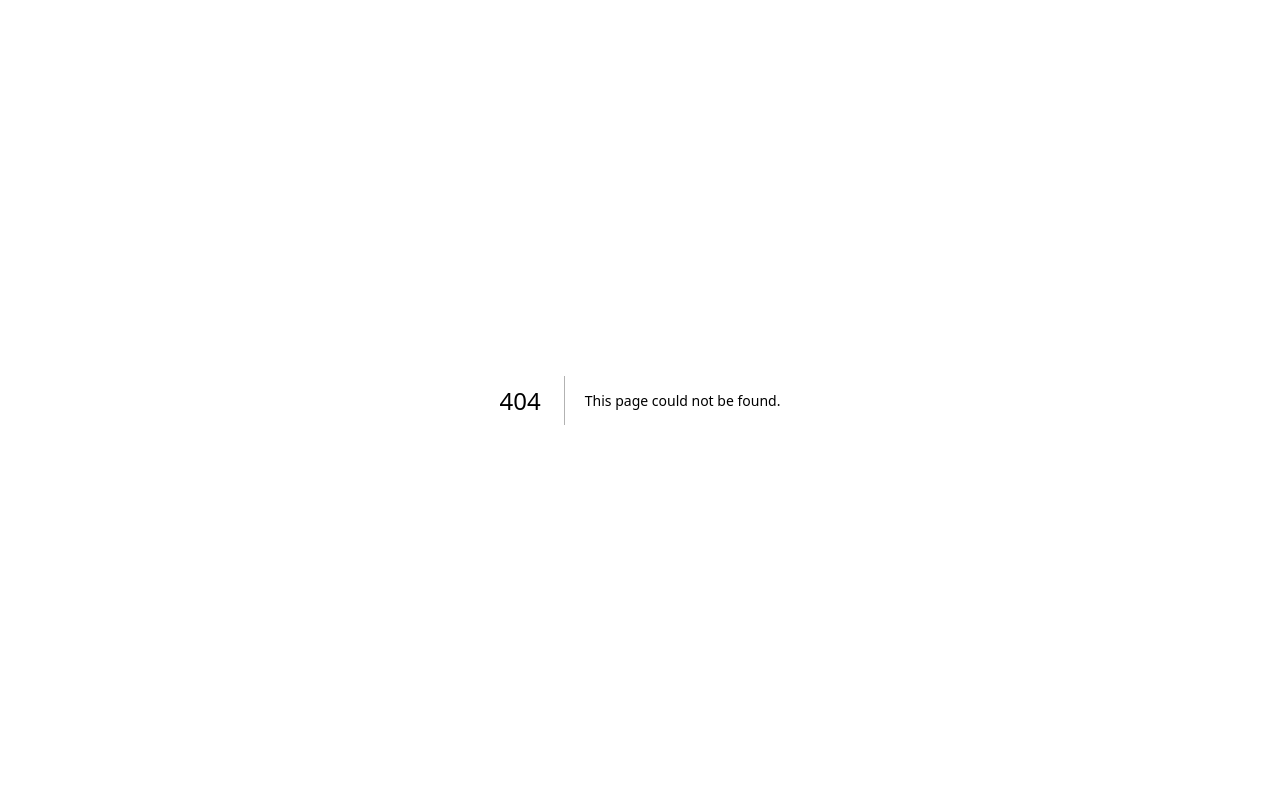
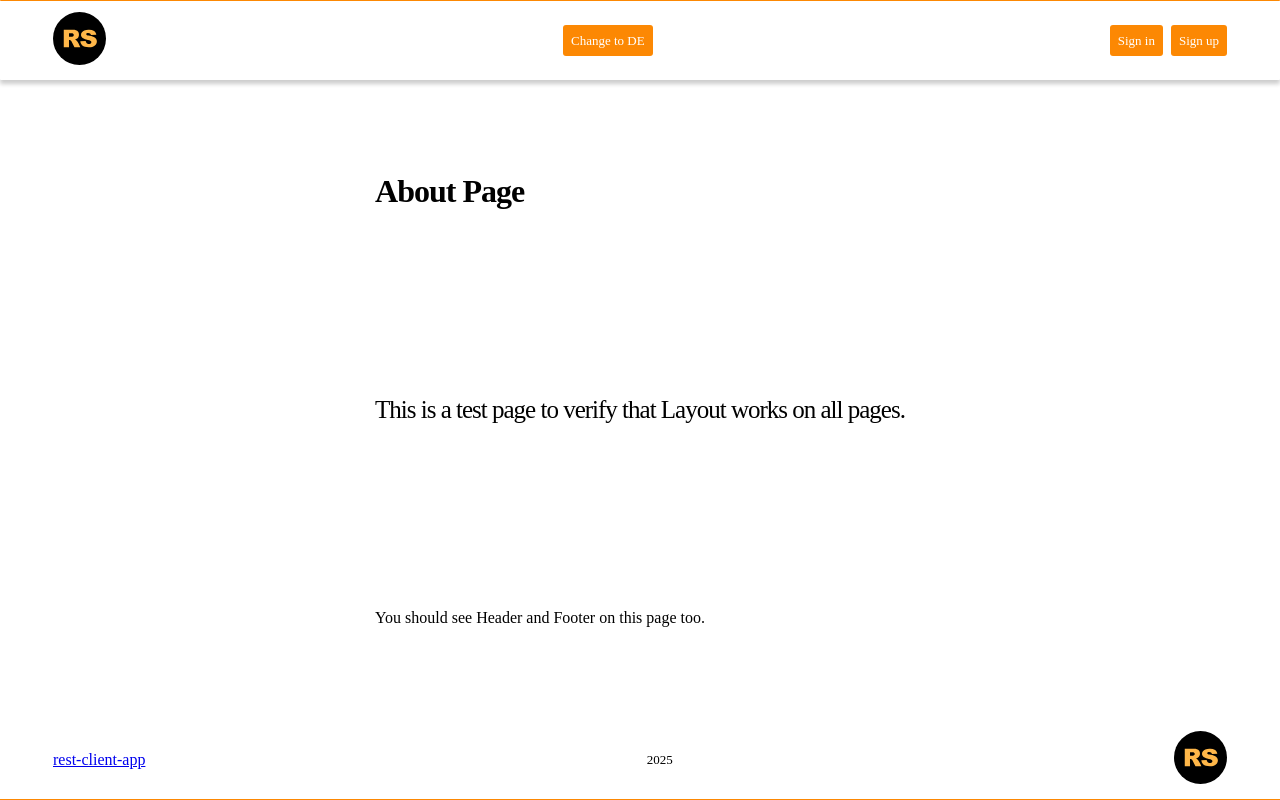
Before and after one commit to Veronika-Kashlej/RESTclient, a Next.js app: page /about in a window 1280 px wide. Before the commit this address had no page. Built offline with nearby package versions, Linux system fonts and the light colour scheme.

Commit message:
feat: Create layout component (Mon, Sep 08, 2025 01:00:06 AM)

```diff
--- /dev/null
+++ b/app/about/page.tsx
@@ -0,0 +1,9 @@
+export default function About() {
+  return (
+    <>
+      <h1>About Page</h1>
+      <p className="h2">This is a test page to verify that Layout works on all pages.</p>
+      <p className="h3">You should see Header and Footer on this page too.</p>
+    </>
+  );
+}
--- /dev/null
+++ b/app/components/MainLayout.tsx
@@ -0,0 +1,33 @@
+'use client';
+import { useState, useEffect } from 'react';
+import Header from './header/header';
+import Footer from './footer/footer';
+
+interface LayoutProps {
+  children: React.ReactNode;
+}
+
+export default function Layout({ children }: LayoutProps) {
+  const [isScrolled, setIsScrolled] = useState(false);
+
+  useEffect(() => {
+    const onScroll = () => {
+      setIsScrolled(window.scrollY > 0);
+    };
+
+    window.addEventListener('scroll', onScroll);
+    onScroll();
+
+    return () => {
+      window.removeEventListener('scroll', onScroll);
+    };
+  }, []);
+
+  return (
+    <div className="app" data-testid="app">
+      <Header className={isScrolled ? 'header _active' : 'header'} />
+      <main style={{ flex: 1 }}>{children}</main>
+      <Footer />
+    </div>
+  );
+}
--- a/app/components/footer/footer.tsx
+++ b/app/components/footer/footer.tsx
@@ -1,5 +1,4 @@
 import React from 'react';
-
 import Image from 'next/image';
 import rsLogo from '../../assets/rss-logo.svg';
 
--- a/app/components/header/header.tsx
+++ b/app/components/header/header.tsx
@@ -1,11 +1,7 @@
 import React from 'react';
-
 import rsLogo from '../../assets/rss-logo.svg';
 import Image from 'next/image';
-
-interface Header {
-  className: string;
-}
+import type { Header } from '@/types/interfaces';
 
 const Header = (props: Header) => {
   return (
--- a/app/layout.tsx
+++ b/app/layout.tsx
@@ -1,5 +1,6 @@
 import type { Metadata } from 'next';
-// import './globals.css';
+import './App.scss';
+import MainLayout from './components/MainLayout';
 
 export const metadata: Metadata = {
   title: 'REST Client',
@@ -14,7 +15,9 @@ export const metadata: Metadata = {
 export default function RootLayout({ children }: { children: React.ReactNode }) {
   return (
     <html lang="en">
-      <body>{children}</body>
+      <body>
+        <MainLayout>{children}</MainLayout>
+      </body>
     </html>
   );
 }
--- a/app/types/interfaces.ts
+++ b/app/types/interfaces.ts
@@ -1 +1,3 @@
-// TODO interfaces here
+export interface Header {
+  className: string;
+}
```
Also changed, not shown: app/page.tsx (+2 -29 lines).
